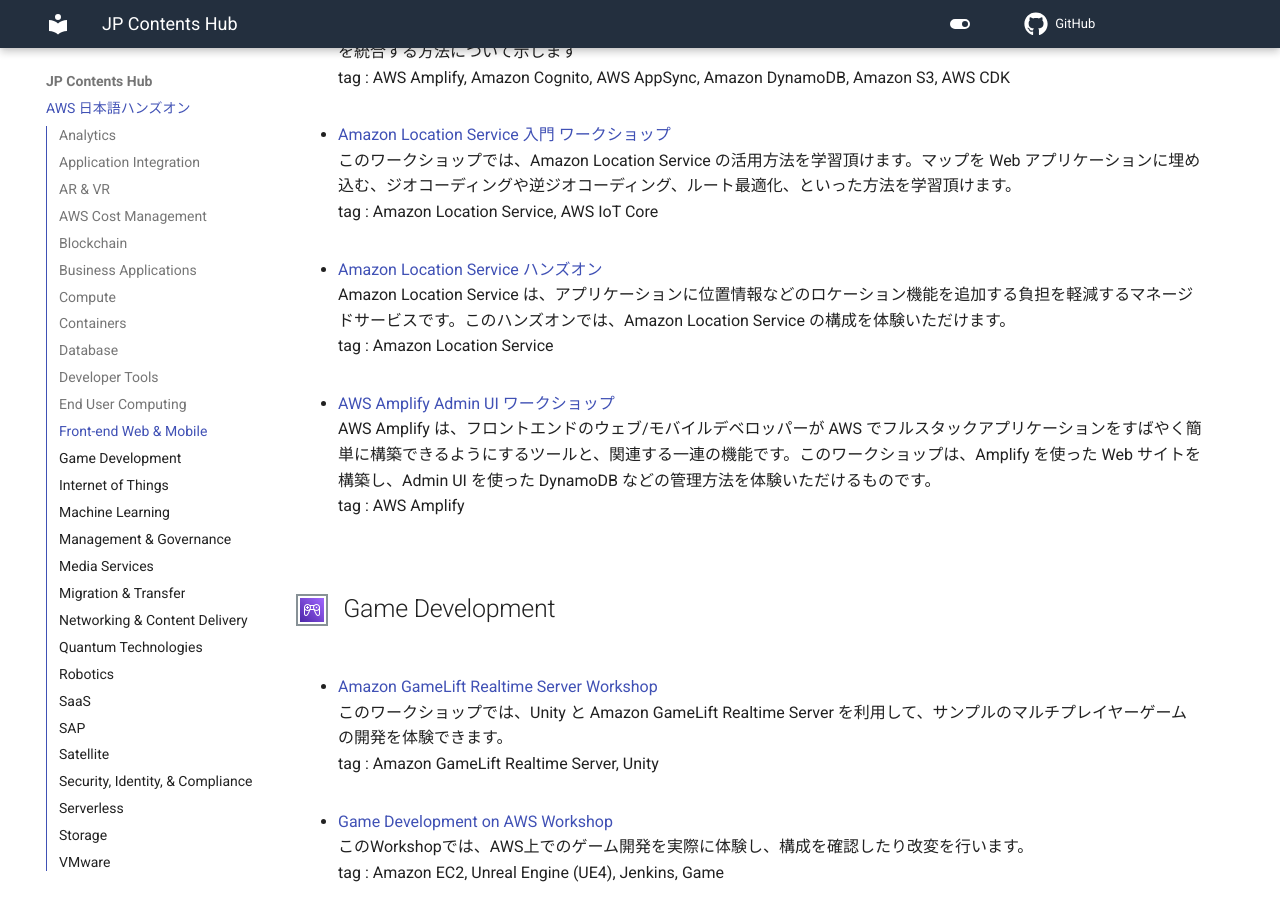
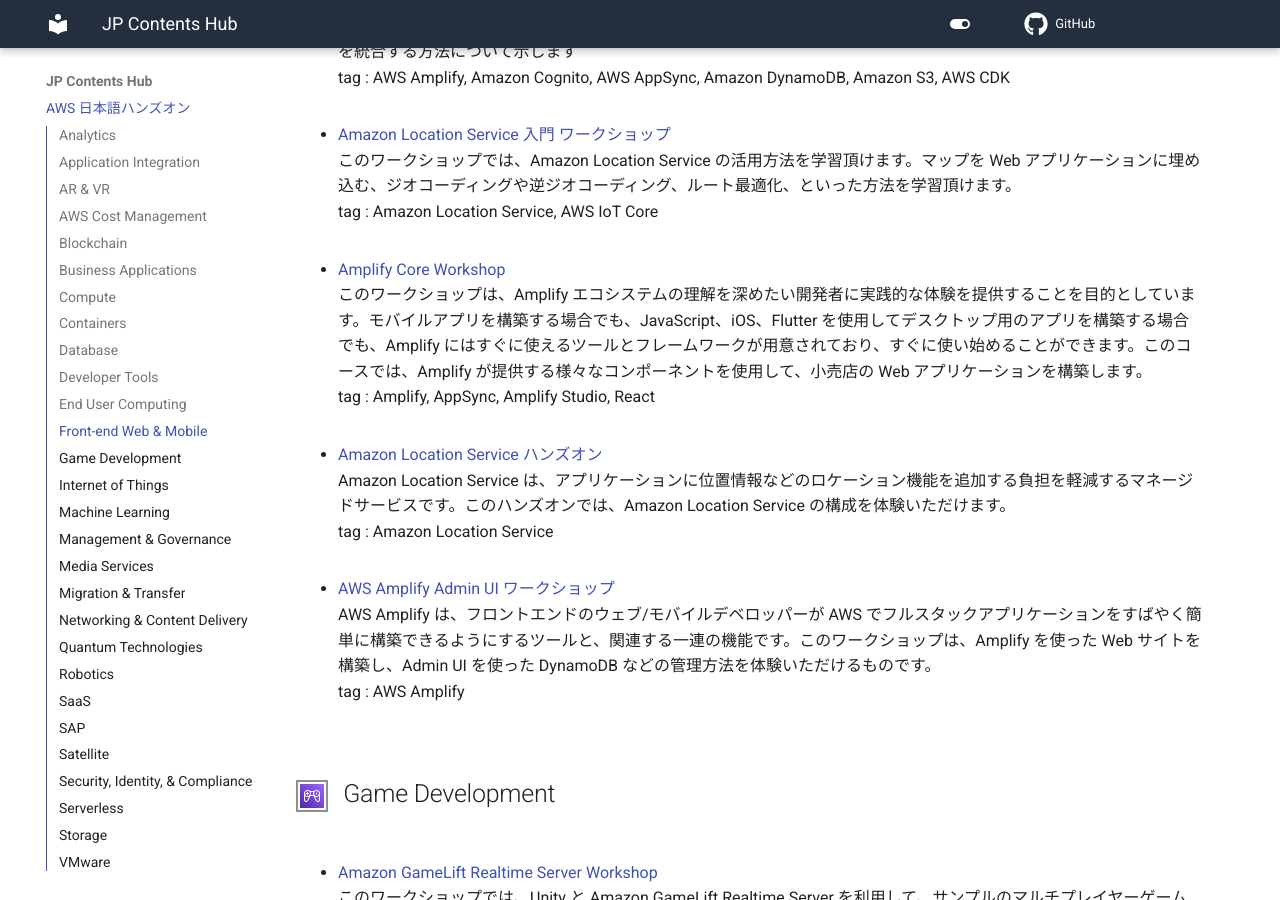
Before and after one commit to aws-samples/jp-contents-hub, an MkDocs documentation site: the page built from content/index.md, in a window 1280 px wide and 900 px high, scrolled down 14483 px. Built offline with MkDocs 1.6.1 and Material for MkDocs 9.7.7, drawn with Linux system fonts in a browser that asks for light colours; comment, search, counter and statistics services are not loaded; some of the changed text lies outside the part shown.

Commit message:
add: 新規ハンズオンコンテンツ追加

```diff
--- a/content/index.md
+++ b/content/index.md
@@ -377,6 +377,10 @@
 このワークショップでは、Amazon Location Service の活用方法を学習頂けます。マップを Web アプリケーションに埋め込む、ジオコーディングや逆ジオコーディング、ルート最適化、といった方法を学習頂けます。
 tag : Amazon Location Service, AWS IoT Core
 
+- <a href="https://catalog.workshops.aws/amplify-core/ja-JP" target="_blank" onclick="sendClickCount()" onauxclick="sendClickCount()">Amplify Core Workshop</a>
+このワークショップは、Amplify エコシステムの理解を深めたい開発者に実践的な体験を提供することを目的としています。モバイルアプリを構築する場合でも、JavaScript、iOS、Flutter を使用してデスクトップ用のアプリを構築する場合でも、Amplify にはすぐに使えるツールとフレームワークが用意されており、すぐに使い始めることができます。このコースでは、Amplify が提供する様々なコンポーネントを使用して、小売店の Web アプリケーションを構築します。
+tag : Amplify, AppSync, Amplify Studio, React
+
 - <a href="https://github.com/harunobukameda/Amazon-Location-Service/blob/main/location%20service%20workshop.pdf" target="_blank" onclick="sendClickCount()" onauxclick="sendClickCount()">Amazon Location Service ハンズオン</a>
 Amazon Location Service は、アプリケーションに位置情報などのロケーション機能を追加する負担を軽減するマネージドサービスです。このハンズオンでは、Amazon Location Service の構成を体験いただけます。
 tag : Amazon Location Service
@@ -747,6 +751,10 @@
 リファレンスSaaSアーキテクチャを実装、テストすることで、マルチテナンシー、アイデンティティ、オンボーディング、セキュリティ、データパーティショニング、テナント分離などのコアコンセプトについて学習できます
 tag : Amazon Cognito, Amazon DynamoDB, Amazon S3, マルチテナント
 
+- <a href="https://catalog.us-east-1.prod.workshops.aws/workshops/9180bbda-7747-4b8f-ac05-14e7f258fcea/ja-JP" target="_blank" onclick="sendClickCount()" onauxclick="sendClickCount()">SaaS AuthN/Z Workshop</a>
+SaaS AuthN/Z Workshop は SaaS アプリケーションにおける AWS 上での認証 / 認可のコンセプトや実装の方法を学んでいただくためのワークショップです。
+tag : Amazon Cognito, Verified Permissions
+
 ## SAP
 - <a href="https://catalog.workshops.aws/sap-on-aws/ja-JP" target="_blank" onclick="sendClickCount()" onauxclick="sendClickCount()">SAP on AWS Immersion Day - SAP HANA構築</a>
 SAP HANA のインストール、SAP HANA を S3 にバックアップ、Systems Manager を利用してバックアップのスケジューリングを行う内容を体験いただけます。
```
Also changed, not shown: README.md (+8 -0 lines).
